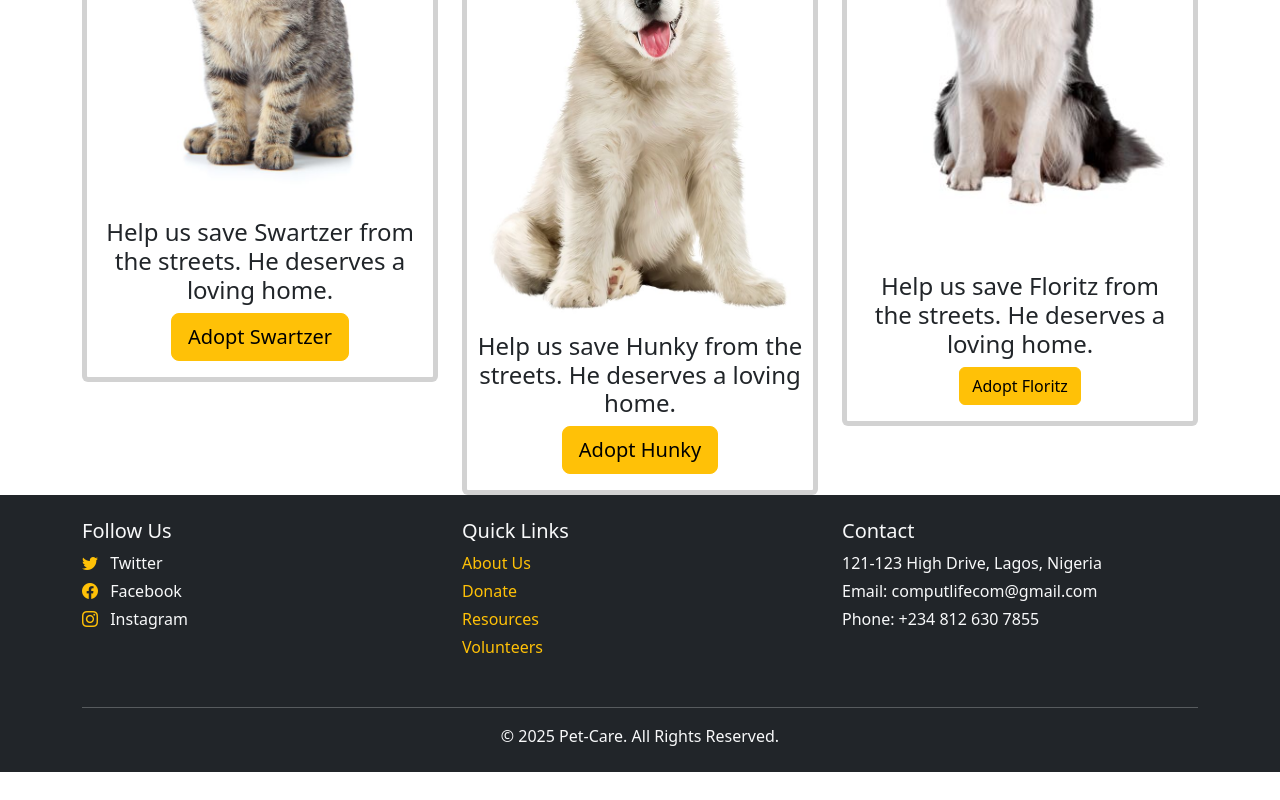
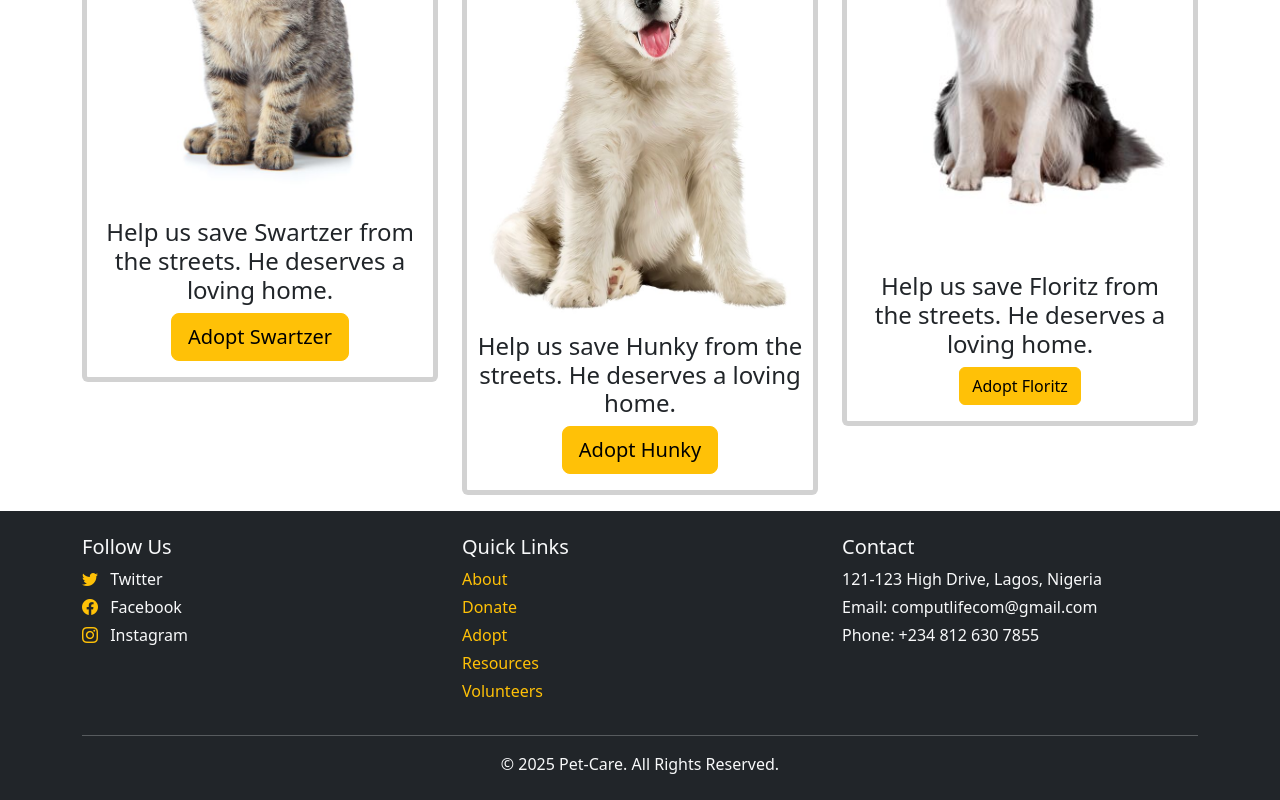
Before and after one commit to Ollatomiwa/PetCare, a Vue app in the folder petproj/: page /#/adopt in a window 1280 px wide. Shown: the part 447-1247 px from the top of the page. Before the commit the page ends 1219 px from the top, so only its background shows below. Built offline with nearby package versions, Linux system fonts and the light colour scheme.

Commit message:
adopt page improvised

```diff
--- a/petproj/src/components/Adopt.vue
+++ b/petproj/src/components/Adopt.vue
@@ -51,7 +51,7 @@
   </div>
   <!-- Adopt-Section Content -->
 
-  <footer class="bg-dark text-light py-4">
+  <footer class="bg-dark text-light py-4 mt-3">
     <div class="container">
       <!-- Footer Content -->
       <div class="row text-center text-md-start">
@@ -70,11 +70,12 @@
         </div>
 
         <!-- Quick Links -->
-        <div class="col-12 col-md-4 mb-3">
+        <div class="col-12 col-md-4">
           <h5>Quick Links</h5>
           <ul class="list-unstyled">
-            <li><RouterLink to="/about" class=" text-decoration-none d-block mb-1 text-warning">About Us</RouterLink></li>
+            <li><RouterLink to="/about" class=" text-decoration-none d-block mb-1 text-warning">About</RouterLink></li>
             <li><RouterLink to="/donate" class=" text-decoration-none d-block mb-1 text-warning">Donate</RouterLink></li>
+            <li><RouterLink to="/adopt" class=" text-decoration-none d-block mb-1 text-warning">Adopt</RouterLink></li>
             <li><RouterLink to="/resources" class="text-decoration-none d-block mb-1 text-warning">Resources </RouterLink></li>
             <li><RouterLink to="/volunteers" class=" text-decoration-none d-block text-warning">Volunteers</RouterLink></li>
           </ul>
```
